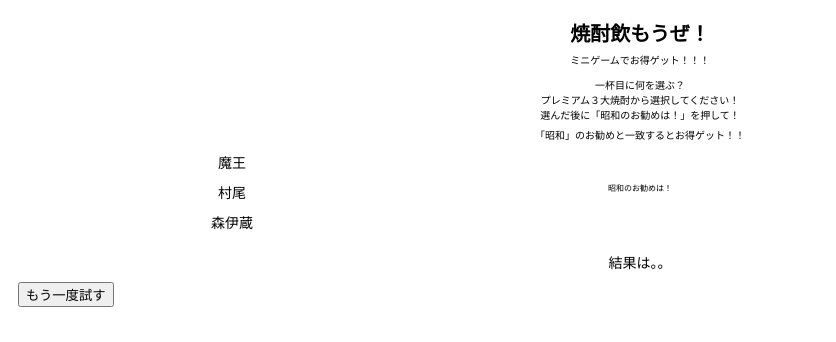
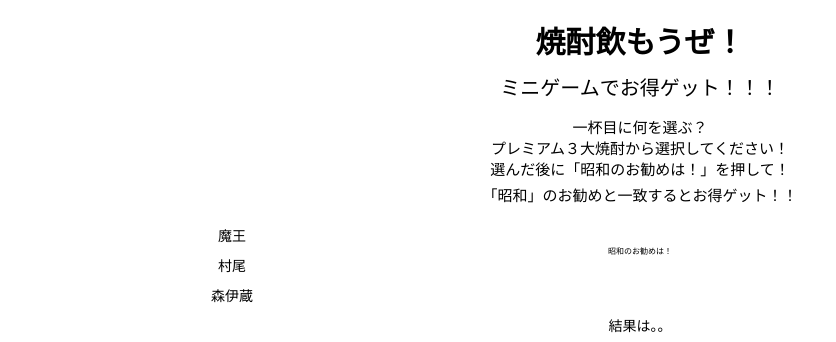
Before and after one commit to oonotaku/kadai01_janken, a plain HTML site: page index.html in a window 1280 px wide. Shown: the top 342 px of the page, without its empty margins (0-836 px from the left). Drawn offline with nearby package versions, Linux system fonts and the light colour scheme.

Commit message:
Update style.css

```diff
--- a/css/style.css
+++ b/css/style.css
@@ -29,25 +29,25 @@ img {
     font-weight: bold;
     display: grid;
     text-align: center;
-    font-size: 20px;
+    font-size: 30px;
 
 }
 
 .title2{
     text-align: center;
-    font-size: 10px;
-    padding: 5px;
+    font-size: 20px;
+    padding: 10px;
 }
 
 .sentaku{
     text-align: center;
-    font-size: 10px;
+    font-size: 15px;
     padding: 5px;
 }
 
 .setsumei{
     text-align: center;
-    font-size: 10px;
+    font-size: 15px;
 
 }
 
@@ -63,6 +63,8 @@ img {
     grid-row: 1;
     cursor: pointer;
         text-align: center;
+        margin: 10px;
+
 
 }
 
@@ -91,6 +93,7 @@ img {
     grid-row: 2;
     cursor: pointer;
         text-align: center;
+        margin: 10px;
 }
 
 .box1_2:hover {
@@ -118,6 +121,7 @@ img {
     grid-row: 3;
     cursor: pointer;
         text-align: center;
+        margin: 10px;
 }
 .box1_3:hover {
     background-color: bisque;
```
